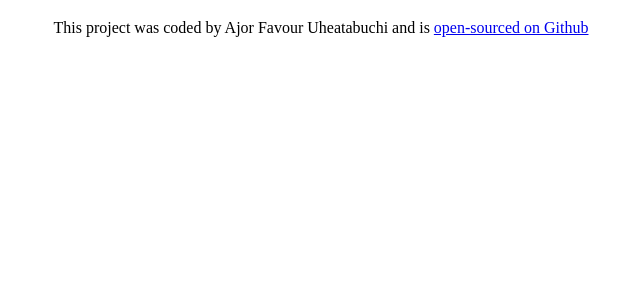
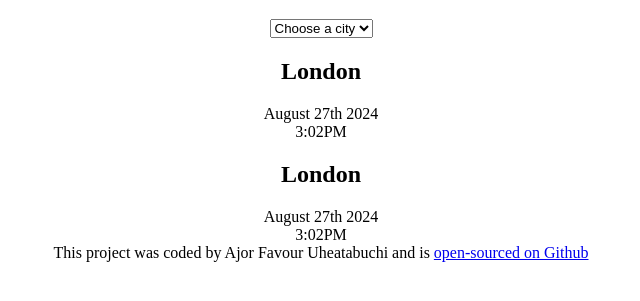
Before and after one commit to Prettyada/world-clock-js, a plain HTML site: page index.html in a window 1280 px wide. Shown: the part 61-362 px from the top of the page, without its empty margins (319-959 px from the left). Drawn offline with Linux system fonts and the light colour scheme.

Commit message:
Added the basic html

```diff
--- a/index.html
+++ b/index.html
@@ -7,7 +7,27 @@
     <link rel="stylesheet" href="src/styles.css" />
   </head>
   <body>
-    <h1>World Clock</h1>
+    <div class="container">
+      <h1>World Clock</h1>
+
+      <select name="" id="">
+        <option value="">Choose a city</option>
+        <option value="">Nigeria</option>
+        <option value="">London</option>
+        <option value="">Dubai</option>
+      </select>
+
+      <div class="city">
+        <h2>London</h2>
+        <div class="date">August 27th 2024</div>
+        <div class="time">3:02PM</div>
+      </div>
+      <div class="city">
+        <h2>London</h2>
+        <div class="date">August 27th 2024</div>
+        <div class="time">3:02PM</div>
+      </div>
+    </div>
     <footer>
       This project was coded by Ajor Favour Uheatabuchi and is
       <a href="https://github.com/Prettyada/world-clock-js" target="_blank"
```
